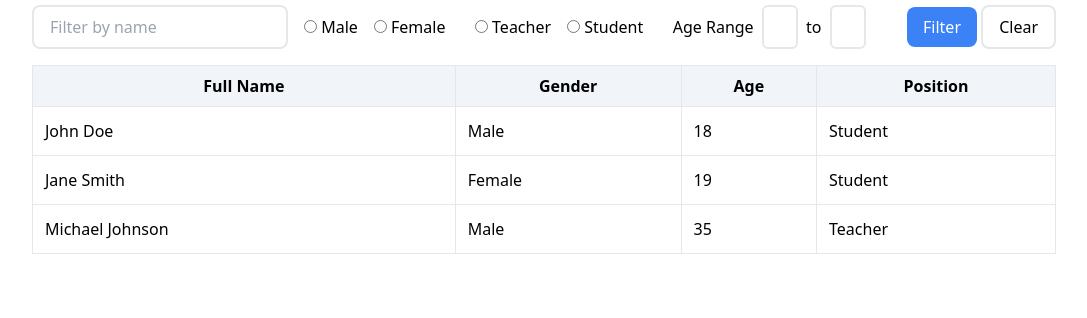
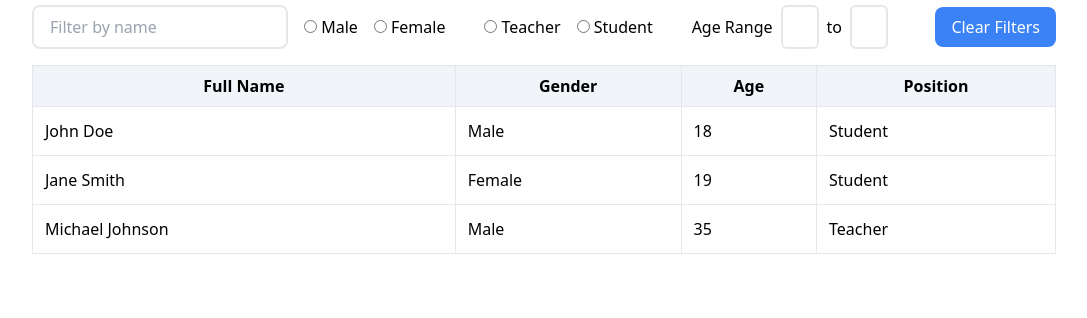
Before and after one commit to danlabrador/univ-data-table, a plain HTML site: page index.html in a window 1280 px wide. Shown: the part 755-1073 px from the top of the page, without its empty margins (96-1183 px from the left). Drawn offline with nearby package versions, Linux system fonts and the light colour scheme.

Commit message:
feat: create clear filters feature

```diff
--- a/index.html
+++ b/index.html
@@ -177,15 +177,9 @@
             <div>
               <button
                 class="bg-blue-500 hover:bg-blue-600 text-white py-2 px-4 rounded-lg cursor-pointer"
-                id="filter-btn"
-              >
-                Filter
-              </button>
-              <button
-                class="border-2 py-2 px-4 rounded-lg cursor-pointer"
                 id="clear-btn"
               >
-                Clear
+                Clear Filters
               </button>
             </div>
           </div>
--- a/scripts/filter.js
+++ b/scripts/filter.js
@@ -36,6 +36,13 @@ const addFilterFunction = (delegates, tableBody) => {
     console.log(input)
     filterTable(delegates, input, tableBody)
   }
+
+  // Adds event listener to the clear button
+  document.getElementById('clear-btn').addEventListener('click', (event) => {
+    event.preventDefault();
+    document.forms[1].reset();
+    handleUpdate(delegates, tableBody);
+  })
 }
 
 export default addFilterFunction;
```
